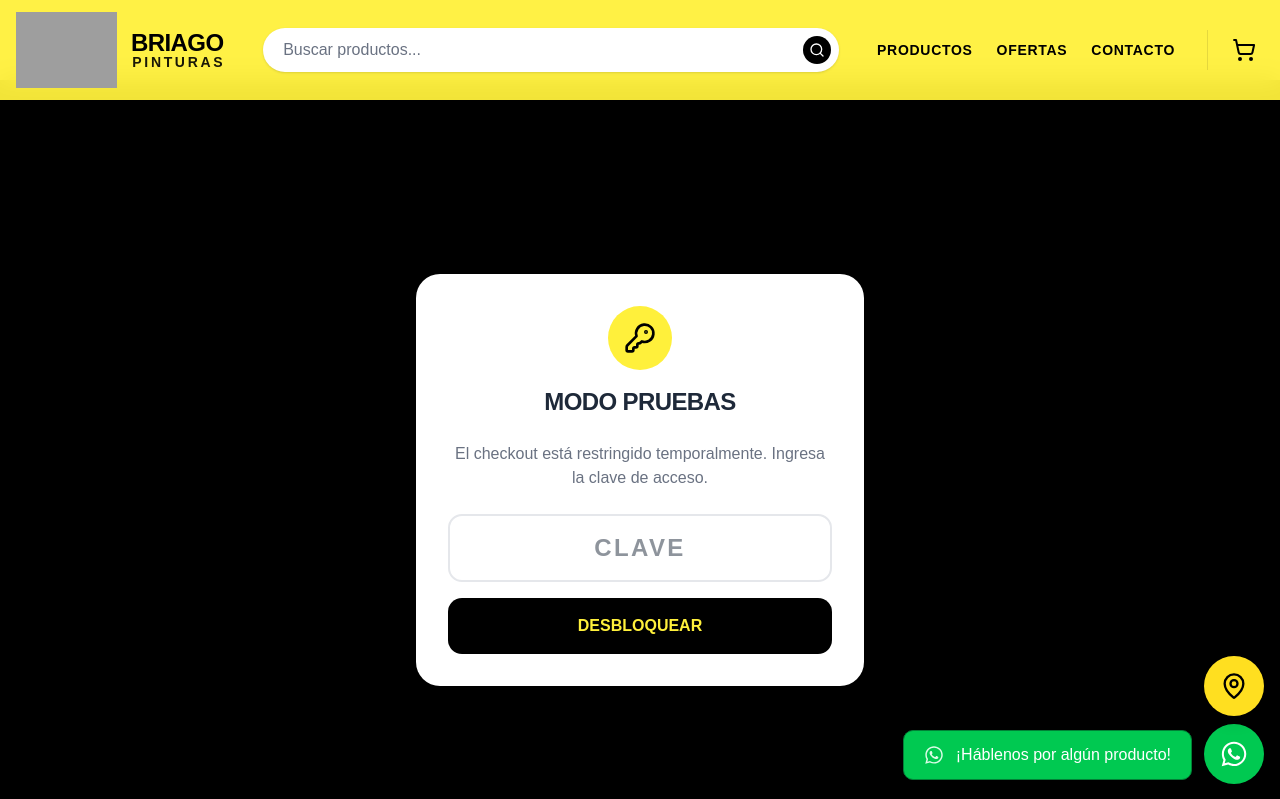
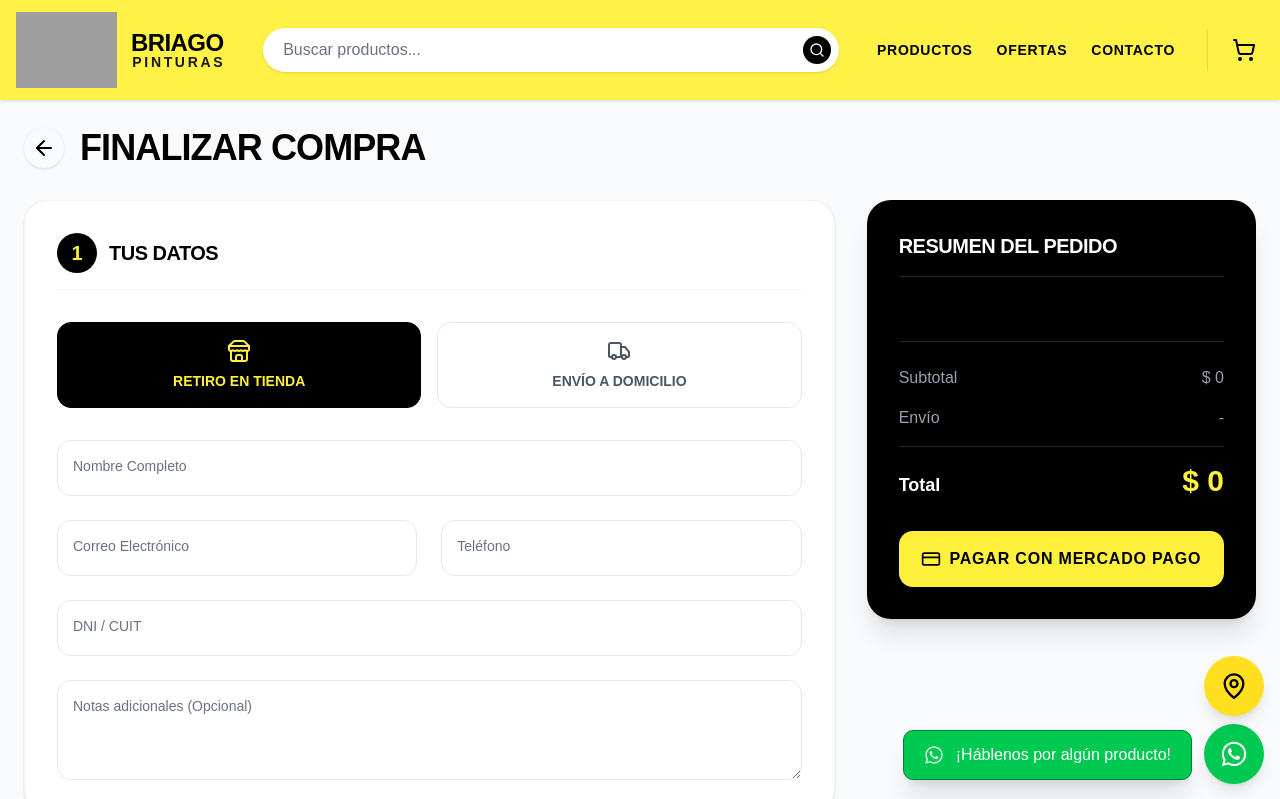
Before and after one commit to MateoBesada/Briago-Landing, a React (Vite) app: page /checkout in a window 1280 px wide. Shown: the top 799 px of the page. Built offline with nearby package versions, Linux system fonts and the light colour scheme; grey boxes are pictures that could not be loaded; a web font is replaced by a local one.

Commit message:
Probando #5

```diff
--- a/src/pages/Checkout.tsx
+++ b/src/pages/Checkout.tsx
@@ -3,7 +3,7 @@ import { useCart } from '@/context/CartContext';
 import { Link, useNavigate } from 'react-router-dom';
 import toast from 'react-hot-toast';
 import { AnimatePresence, motion } from 'framer-motion';
-import { Loader2, ArrowLeft, ShieldCheck, Lock, CreditCard, Store, Truck, KeyRound } from 'lucide-react';
+import { Loader2, ArrowLeft, ShieldCheck, Lock, CreditCard, Store, Truck } from 'lucide-react';
 import CalculadoraEnvio from '@/components/CalculadoraEnvio';
 
 // Helper para formatear dinero
@@ -38,24 +38,6 @@ const CheckoutPage = () => {
   const { cart } = useCart();
   const navigate = useNavigate();
 
-  // ---------------------------------------------------------
-  // 🔒 SISTEMA DE CANDADO (NUEVO)
-  // ---------------------------------------------------------
-  const [isAuthorized, setIsAuthorized] = useState(false); // Empieza bloqueado
-  const [accessCode, setAccessCode] = useState('');
-
-  // ¡CAMBIA ESTA CLAVE POR LA QUE LE DIRÁS A TU AMIGO!
-  const CLAVE_SECRETA = "Sikaflex221";
-
-  const handleUnlock = (e: React.FormEvent) => {
-    e.preventDefault();
-    if (accessCode.trim() === CLAVE_SECRETA) {
-      setIsAuthorized(true);
-      toast.success("Acceso autorizado para pruebas");
-    } else {
-      toast.error("Clave incorrecta");
-    }
-  };
   // ---------------------------------------------------------
 
   const [isLoading, setIsLoading] = useState(false);
@@ -166,37 +148,13 @@ const CheckoutPage = () => {
   };
 
   // ---------------------------------------------------------
-  // 🔒 PANTALLA DE BLOQUEO (SI NO TIENE LA CLAVE)
+  // 🔒 PANTALLA DE BLOQUEO (ELIMINADA / DESACTIVADA)
   // ---------------------------------------------------------
-  if (!isAuthorized) {
-    return (
-      <div className="min-h-screen bg-black flex flex-col items-center justify-center p-4">
-        <div className="bg-white p-8 rounded-3xl shadow-2xl max-w-md w-full text-center space-y-6">
-          <div className="w-16 h-16 bg-[#fff03b] rounded-full flex items-center justify-center mx-auto mb-4">
-            <KeyRound className="w-8 h-8 text-black" />
-          </div>
-          <h2 className="text-2xl font-black uppercase tracking-tight">Modo Pruebas</h2>
-          <p className="text-gray-500">El checkout está restringido temporalmente. Ingresa la clave de acceso.</p>
-
-          <form onSubmit={handleUnlock} className="space-y-4">
-            <input
-              type="password"
-              value={accessCode}
-              onChange={(e) => setAccessCode(e.target.value)}
-              className="w-full text-center text-2xl font-bold tracking-widest p-4 border-2 border-gray-200 rounded-xl focus:border-black focus:outline-none uppercase"
-              placeholder="CLAVE"
-            />
-            <button type="submit" className="w-full bg-black text-[#fff03b] font-bold uppercase py-4 rounded-xl hover:scale-[1.02] transition-transform">
-              Desbloquear
-            </button>
-          </form>
-        </div>
-      </div>
-    );
-  }
+  // He quitado el bloque "if (!isAuthorized) return ..." para que
+  // pase directo a la pantalla de abajo.
 
   // ---------------------------------------------------------
-  // PANTALLA NORMAL (SOLO SE VE SI isAuthorized es TRUE)
+  // PANTALLA NORMAL (AHORA SE VE SIEMPRE)
   // ---------------------------------------------------------
   return (
     <div className="bg-gray-50 font-gotham min-h-screen py-12">
```
Also changed, not shown: 1 other file (tests, documents, lock files or other folders).
